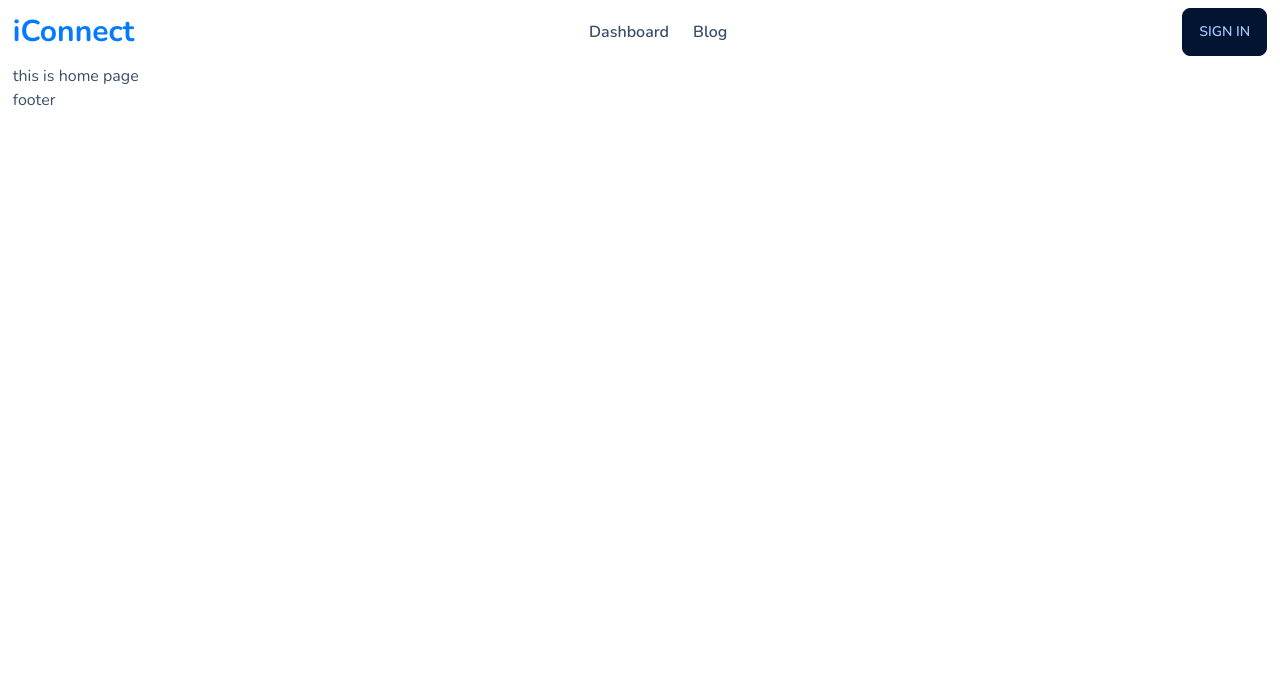
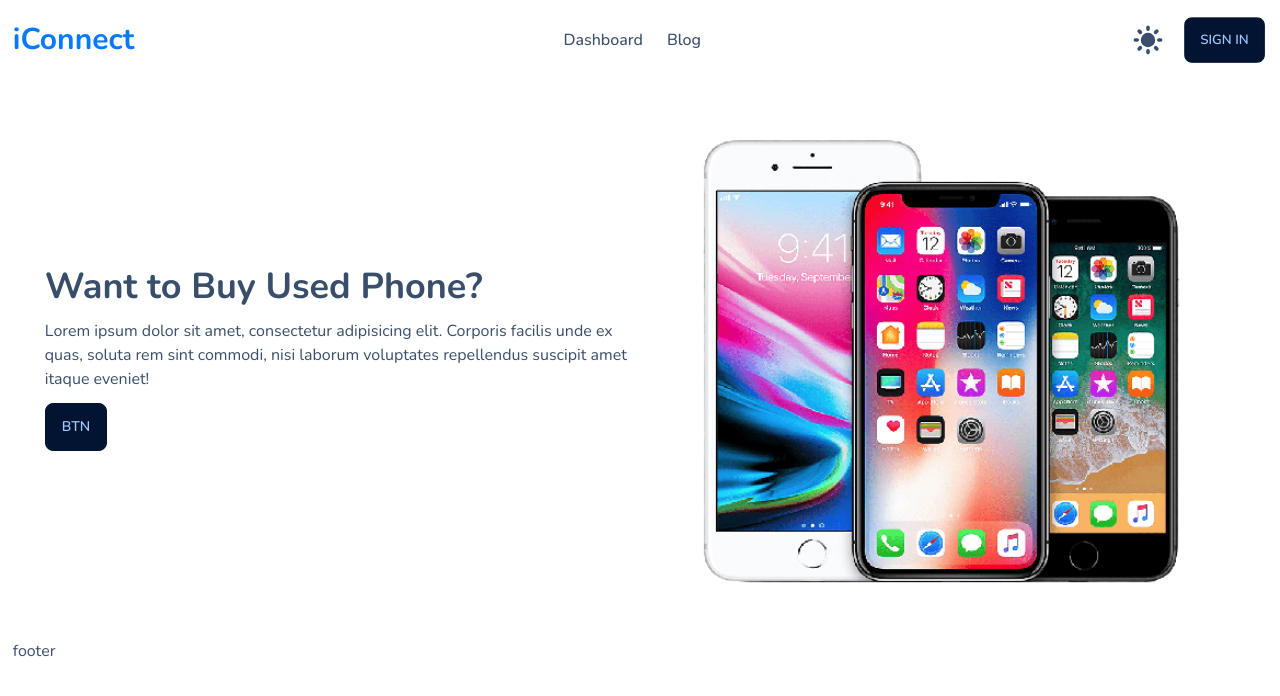
Before and after one commit to amitdatta007/iconnect-client, a React (Create React App) app: page / in a window 1280 px wide. Shown: the top 696 px of the page. Built offline with nearby package versions, Linux system fonts and the light colour scheme; no server answers.

Commit message:
Banner added

```diff
--- /dev/null
+++ b/src/Hooks/useScrollLock.js
@@ -0,0 +1,15 @@
+import { useCallback } from 'react';
+
+export const useScrollLock = () => {
+    const lockScroll = useCallback(() => {
+        document.body.style.overflow = 'hidden';
+    }, []);
+    const unlockScroll = useCallback(() => {
+        document.body.style.overflow = '';
+    }, []);
+
+    return {
+        lockScroll,
+        unlockScroll
+    }
+};
--- a/src/Pages/Home/Banner/Banner.js
+++ b/src/Pages/Home/Banner/Banner.js
@@ -1,9 +1,17 @@
 import React from 'react';
+import phones from '../../../assets/phones.png';
 
 const Banner = () => {
     return (
-        <div>
-            banner
+        <div className="flex flex-col-reverse md:flex-row gap-4 py-6 px-8">
+            <div className='w-full flex flex-col justify-center items-start gap-3'>
+                <h1 className='text-4xl font-bold'>Want to Buy Used Phone? </h1>
+                <p>Lorem ipsum dolor sit amet, consectetur adipisicing elit. Corporis facilis unde ex quas, soluta rem sint commodi, nisi laborum voluptates repellendus suscipit amet itaque eveniet!</p>
+                <button className='btn'>btn</button>
+            </div>
+            <div className='w-full'>
+                <img className='w-full' src={phones} alt="" />
+            </div>
         </div>
     );
 };
--- a/src/Pages/Home/Home/Home.js
+++ b/src/Pages/Home/Home/Home.js
@@ -1,9 +1,12 @@
 import React from 'react';
+import Banner from '../Banner/Banner';
 
 const Home = () => {
+
+
     return (
         <div>
-            this is home page
+            <Banner />
         </div>
     );
 };
--- a/src/Pages/Shared/NavItem/NavItem.js
+++ b/src/Pages/Shared/NavItem/NavItem.js
@@ -4,7 +4,7 @@
 
 const NavItem = ({path, name}) => {
     return (
-        <NavLink to={path} className={`${(isActive) => isActive ? 'active' : null} font-semibold hover:text-primary`}>{name}</NavLink>
+        <NavLink to={path} className={`${(isActive) => isActive ? 'active' : null} font-medium hover:text-primary`}>{name}</NavLink>
     );
 };
 
--- a/src/Pages/Shared/Navbar/Navbar.js
+++ b/src/Pages/Shared/Navbar/Navbar.js
@@ -3,10 +3,29 @@
 import { AuthContext } from '../../../AuthProvider/AuthProvider';
 import useToken from '../../../Hooks/useToken';
 import NavItem from '../NavItem/NavItem';
+import { HiMenu, HiX, HiMoon, HiSun, HiUser } from 'react-icons/hi'
+import { useScrollLock } from '../../../Hooks/useScrollLock';
 
 const Navbar = () => {
-    const {user, logout} = useContext(AuthContext);
+    const [menuIsOpen, setMenuIsOpen] = useState(false);
+    const { user, logout } = useContext(AuthContext);
     const [userEmail, setUserEmail] = useState('');
+    const { lockScroll, unlockScroll } = useScrollLock();
+    const darkModeData = localStorage.getItem('isDarkMode') || false;
+    const [isDarkMode, setIsDarkMode] = useState(darkModeData);
+
+    useEffect(() => {
+        if (isDarkMode) {
+            document.querySelector('html').setAttribute('data-theme', 'night');
+            localStorage.setItem('isDarkMode', true);
+        } else {
+            document.querySelector('html').setAttribute('data-theme', 'winter');
+            localStorage.removeItem('isDarkMode');
+        }
+    }, [isDarkMode]);
+
+
+    menuIsOpen ? lockScroll() : unlockScroll();
 
     useEffect(() => {
         setUserEmail(user?.email || '')
@@ -24,21 +43,62 @@
     };
 
     return (
-        <nav className='flex justify-between items-center h-16'>
-            <Link to='/'>
+        <nav className='px-2 md:px-0 py-4 flex justify-between items-center'>
+            <Link className='z-20' to='/'>
                 <h2 className='text-3xl font-bold text-primary'>
                     <span>i</span>
                     <span>Connect</span>
                 </h2>
             </Link>
-            <div className='flex gap-6'>
+            <div className={`${menuIsOpen ? 'top-0 left-0' : 'top-[-200vh] left-0'} z-10 flex justify-center items-center flex-col md:flex-row absolute md:static w-full h-full md:w-fit md:h-fit bg-base-100 gap-2 md:gap-6 duration-500 ease-in-out md:duration-[0s]`}>
                 <NavItem name='Dashboard' path='/dashboard' />
                 <NavItem name='Blog' path='/blog' />
+                {
+                    user?.uid ? <button onClick={handleSignOut} className='btn md:hidden'>Sign Out</button> : <Link className='btn md:hidden' to='/login'>Sign In</Link>
+                }
             </div>
-            <div>
+            <div className='flex items-center gap-4'>
+
+                <div className='z-20 theme-icon text-4xl' onClick={() => setIsDarkMode(!isDarkMode)}>
+                    {
+                        isDarkMode ? <HiMoon /> : <HiSun />
+
+                    }
+                </div>
+
                 {
-                    user?.uid ? <button onClick={handleSignOut} className='btn'>Sign Out</button> : <Link className='btn' to='/login'>Sign In</Link>
+                    user?.uid &&
+
+
+
+                    <div className="dropdown dropdown-end z-20">
+                        <label tabIndex={0}><div className='w-8 h-8 border-[1px] p-1 border-primary rounded-full flex justify-center items-center'>
+                            {
+                                user?.photoUrl ?
+                                '' :
+                                <HiUser className='text-base-content text-3xl' />
+                            }
+                        </div></label>
+                        <ul tabIndex={0} className="dropdown-content menu p-2 shadow bg-base-300 rounded-box w-52">
+
+                        </ul>
+                    </div>
                 }
+
+
+                <div className='hidden md:block'>
+                    {
+                        user?.uid ? <button onClick={handleSignOut} className='btn'>Sign Out</button> : <Link className='btn' to='/login'>Sign In</Link>
+                    }
+                </div>
+
+
+
+                <label className="swap swap-rotate md:hidden z-20">
+                    <input onClick={() => setMenuIsOpen(!menuIsOpen)} type="checkbox" />
+                    <HiMenu className='swap-off fill-current h-12 w-12' />
+                    <HiX className="swap-on fill-current h-12 w-12" />
+                </label>
             </div>
         </nav>
     );
```
Also changed, not shown: src/assets/banner.jpg (added), src/assets/phones.png (added).
